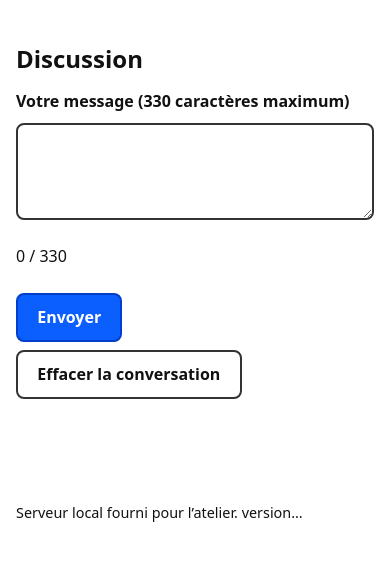
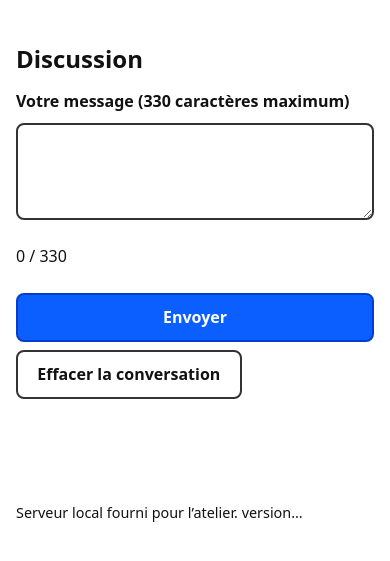
Before and after one commit to Montajab14/B15_Mediatique_Municipale_J2, a website with bundled scripts: page atelier/public/index.html in a window 390 px wide. Shown: the part 125-686 px from the top of the page. Built offline with nearby package versions, Linux system fonts and the light colour scheme; files whose address does not match are found by name.

Commit message:
feat: version mobile

```diff
--- a/atelier/public/styles.css
+++ b/atelier/public/styles.css
@@ -116,3 +116,11 @@ button:hover {
 footer {
   font-size: 0.9rem;
 }
+
+/* Étape 4 : Version mobile */
+@media (max-width: 600px) {
+  form button[type="submit"] {
+    width: 100%;
+    align-self: stretch;
+  }
+}
```
